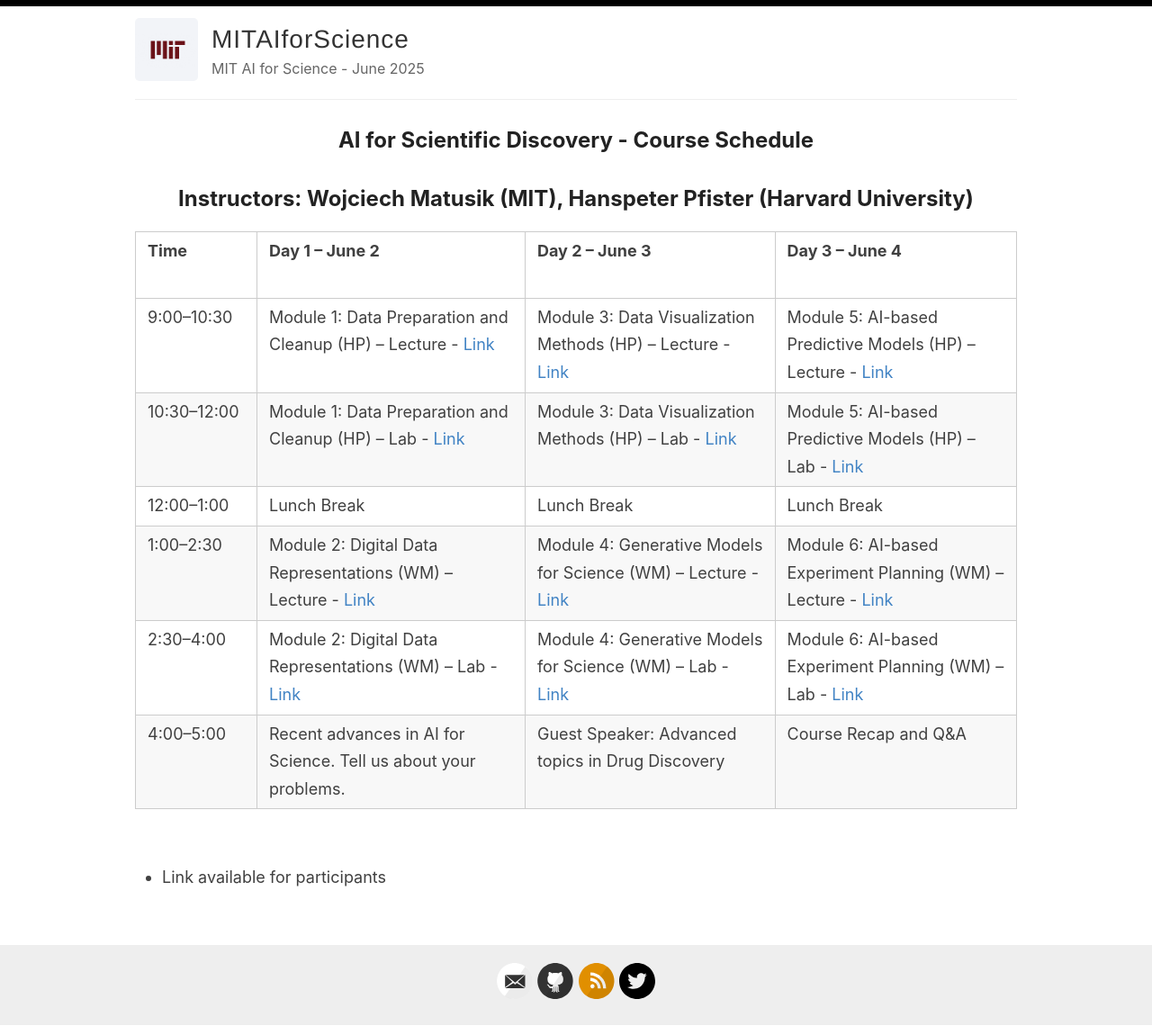
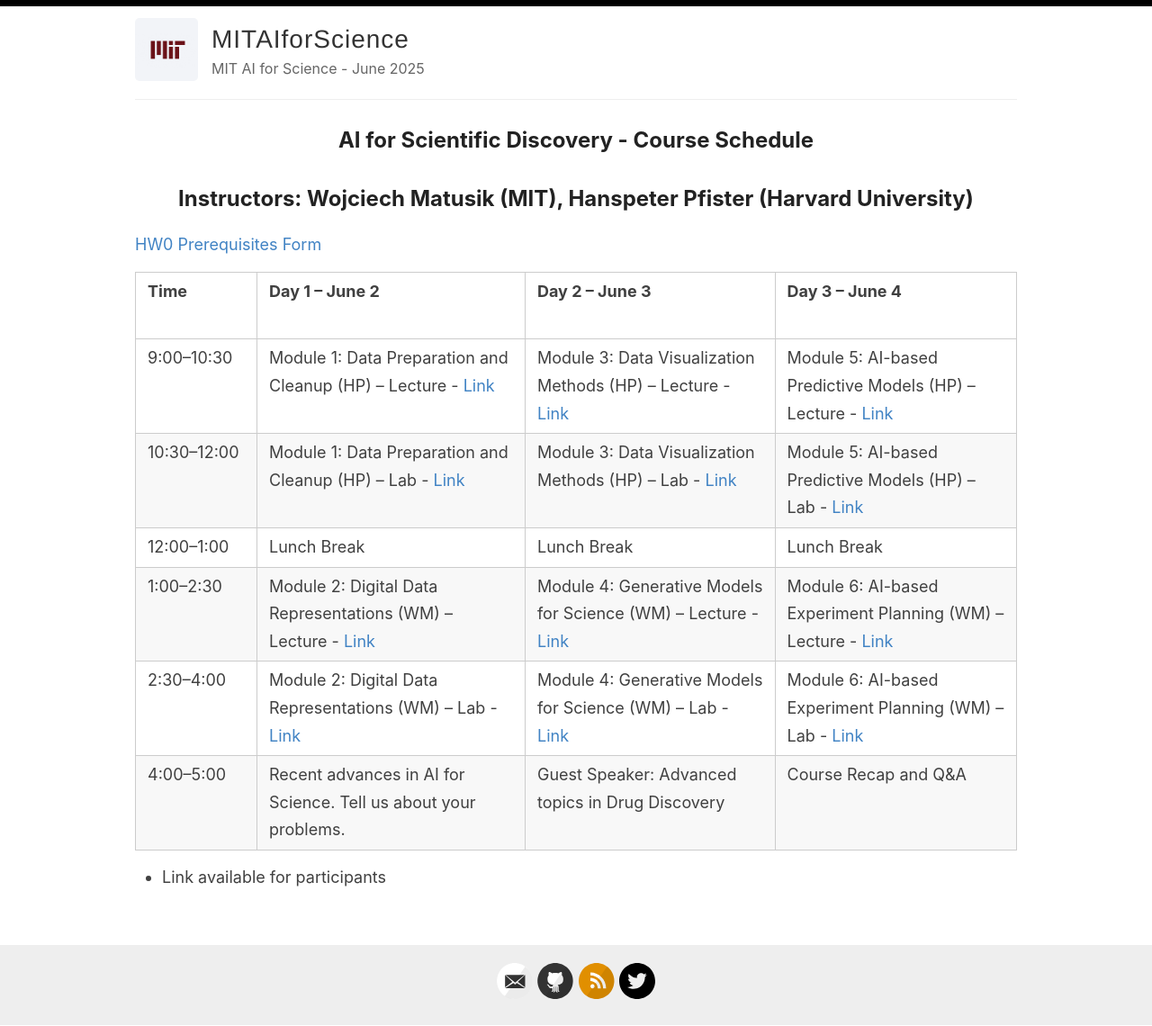
Before and after one commit to MIT-AI-For-Science/Jun2025, a Jekyll site: the page built from index.md, in a window 1280 px wide. Shown: the whole page at 90% size. Built offline with Jekyll 4.4.1, drawn with Linux system fonts in a browser that asks for light colours; the list of posts is cut into pages by our own code.

Commit message:
hw0 form

```diff
--- a/index.md
+++ b/index.md
@@ -8,6 +8,8 @@ title: MIT AI for Science - June 2025
 
 ## Instructors: Wojciech Matusik (MIT), Hanspeter Pfister (Harvard University)
 
+[HW0 Prerequisites Form](https://forms.gle/7L8kpzwjy9u4PTNH6)
+
 | Time &nbsp;&nbsp;&nbsp;&nbsp;&nbsp;&nbsp;&nbsp;&nbsp;&nbsp;&nbsp;&nbsp;&nbsp;&nbsp; &nbsp;&nbsp;&nbsp;&nbsp;&nbsp;&nbsp;&nbsp;&nbsp;&nbsp;&nbsp;&nbsp;&nbsp;&nbsp;&nbsp;&nbsp;&nbsp;&nbsp; | Day 1 – June 2 | Day 2 – June 3 | Day 3 – June 4 |
 |---------------|----------------|----------------|----------------|
 | 9:00–10:30 | Module 1: Data Preparation and Cleanup (HP) – Lecture - [Link](https://colab.research.google.com/drive/1LBP85oJ8o5UY2nPbsBWcRgnV3E7J-nrM?usp=sharing) | Module 3: Data Visualization Methods (HP) – Lecture - [Link](https://colab.research.google.com/drive/1LBP85oJ8o5UY2nPbsBWcRgnV3E7J-nrM?usp=sharing) | Module 5: AI-based Predictive Models (HP) – Lecture - [Link](https://colab.research.google.com/drive/1LBP85oJ8o5UY2nPbsBWcRgnV3E7J-nrM?usp=sharing) |
@@ -17,6 +19,5 @@ title: MIT AI for Science - June 2025
 | 2:30–4:00 | Module 2: Digital Data Representations (WM) – Lab - [Link](https://colab.research.google.com/drive/1LBP85oJ8o5UY2nPbsBWcRgnV3E7J-nrM?usp=sharing) | Module 4: Generative Models for Science (WM) – Lab - [Link](https://colab.research.google.com/drive/1LBP85oJ8o5UY2nPbsBWcRgnV3E7J-nrM?usp=sharing) | Module 6: AI-based Experiment Planning (WM) – Lab - [Link](https://colab.research.google.com/drive/1LBP85oJ8o5UY2nPbsBWcRgnV3E7J-nrM?usp=sharing) |
 | 4:00–5:00 | Recent advances in AI for Science. Tell us about your problems. | Guest Speaker: Advanced topics in Drug Discovery | Course Recap and Q&A |
 
-&nbsp;
 
 * Link available for participants
```
Also changed, not shown: 1 other file.
